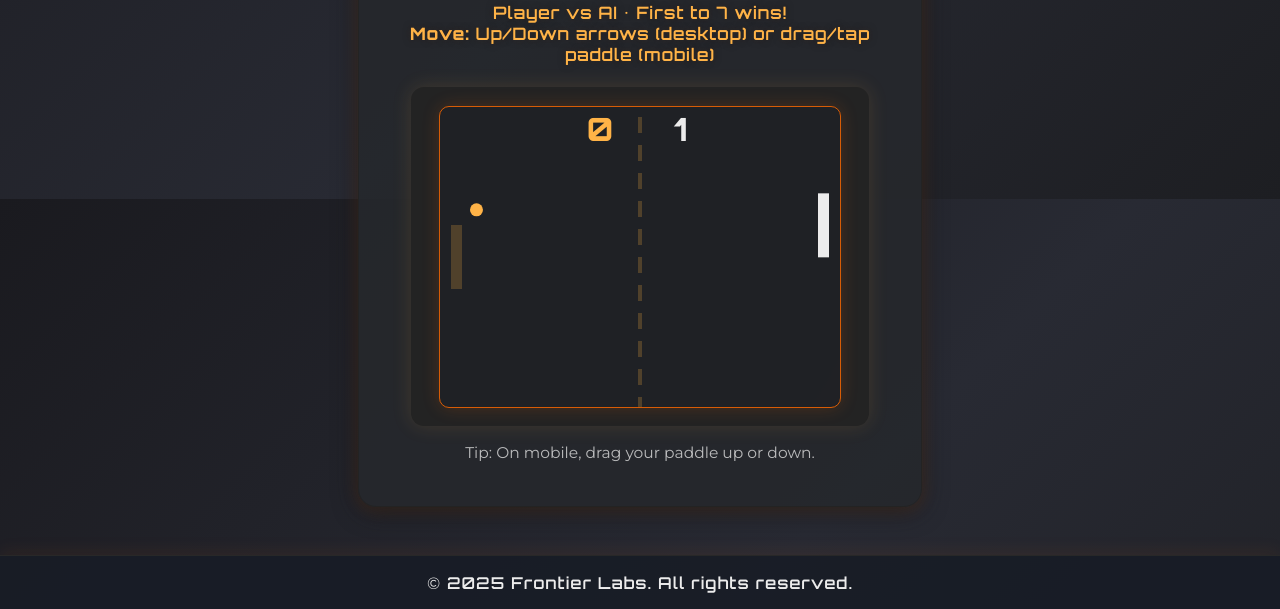
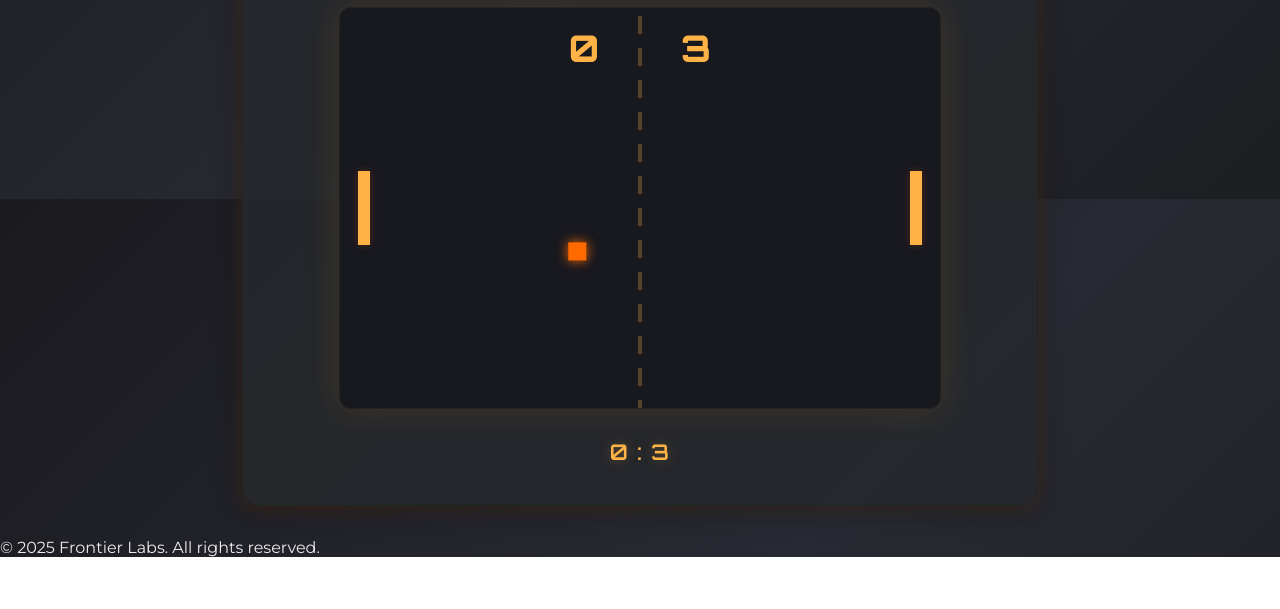
Before and after one commit to JamesSetters/frontierlabco.com, a plain HTML site: page code.html in a window 1280 px wide. Shown: the part 601-1210 px from the top of the page. After the commit the page ends 1158 px from the top, so only its background shows below. Drawn offline with Linux system fonts and the light colour scheme.

Commit message:
Update code.html

```diff
--- a/code.html
+++ b/code.html
@@ -2,7 +2,7 @@
 <html lang="en">
 <head>
   <meta charset="UTF-8">
-  <title>Frontier Labs • Code</title>
+  <title>Frontier Labs • Code Pong</title>
   <meta name="viewport" content="width=device-width, initial-scale=1.0">
   <!-- Futuristic Google Font -->
   <link href="https://fonts.googleapis.com/css2?family=Orbitron:wght@600;800&family=Montserrat:wght@400;700&display=swap" rel="stylesheet">
@@ -107,7 +107,8 @@
       background: linear-gradient(120deg, #232532 38%, #ff6a0027 62%, #232323 100%);
       border-radius: 0 0 28px 28px;
       box-shadow: 0 6px 40px 0 #1d1e22cc, 0 1.2px 6px #ff6a0012;
-      margin: 0 auto 3rem auto;
+      margin: 0 auto;
+      margin-bottom: 2.5rem;
       max-width: 970px;
       padding: 3.5rem 1.2rem 2.8rem 1.2rem;
       text-align: center;
@@ -140,80 +141,64 @@
       font-family: 'Montserrat', Arial, sans-serif;
       font-weight: 400;
     }
-    .pong-section {
-      max-width: 520px;
-      margin: 2.4rem auto;
-      padding: 2rem 1.3rem 2.7rem 1.3rem;
-      background: var(--panel-glass);
-      border-radius: 18px;
-      box-shadow: 0 4px 24px 0 #181818cc, 0 2px 16px 0 #ff6a0033;
-      border: 1.1px solid #232323;
-      text-align: center;
-      position: relative;
-      transition: background 0.3s;
-    }
-    .pong-section h2 {
-      color: var(--orange);
-      font-size: 2.1rem;
-      margin-bottom: 1.1rem;
-      font-weight: 700;
-      letter-spacing: 1.2px;
-      font-family: 'Orbitron', 'Montserrat', Arial, sans-serif;
-      text-shadow: 0 0 6px #ffb34740;
-      margin-top: 0;
-    }
-    .pong-instructions {
-      font-size: 1.07rem;
-      color: #ffb347;
-      font-family: 'Orbitron', 'Montserrat', Arial, sans-serif;
-      margin-bottom: 1.4rem;
-      letter-spacing: 0.7px;
-      text-shadow: 0 0 7px #232323, 0 0 6px #ff6a0011;
-    }
-    .pong-canvas-wrapper {
+    .pong-container {
       display: flex;
       justify-content: center;
       align-items: center;
-      margin: 0 auto;
-      background: #232323;
-      border-radius: 13px;
-      padding: 1.2rem;
-      box-shadow: 0 0 20px #ffb34722;
-      max-width: 420px;
+      margin: 2.2rem auto 2rem auto;
+      background: var(--panel-glass);
+      border-radius: 18px;
+      box-shadow: 0 4px 24px 0 #181818cc, 0 2px 16px 0 #ff6a0035;
+      padding: 2.5rem 2rem;
+      border: 1.2px solid #232323;
+      max-width: 730px;
+      min-height: 480px;
+      flex-direction: column;
+    }
+    .pong-title {
+      color: var(--orange);
+      font-size: 2rem;
+      font-family: 'Orbitron', 'Montserrat', Arial, sans-serif;
+      letter-spacing: 1.1px;
+      margin-bottom: 1.1rem;
+      text-shadow: 0 0 8px #ffb34755;
+    }
+    .pong-controls {
+      font-family: 'Montserrat', Arial, sans-serif;
+      font-size: 1.1rem;
+      margin-bottom: 0.7rem;
+      color: var(--grey);
+      letter-spacing: 0.8px;
+      text-align: center;
     }
     canvas#pong {
+      background: #18181f;
+      border-radius: 12px;
+      box-shadow: 0 0 32px 2px #ffb34722, 0 2px 8px #232323aa;
+      border: 1.5px solid #232323;
+      margin-top: 1rem;
+      margin-bottom: 0.8rem;
       display: block;
-      margin: 0 auto;
-      border-radius: 9px;
-      background: linear-gradient(120deg, #232323 90%, #ff6a0011 100%);
-      box-shadow: 0 0 18px #ff6a0035;
-      outline: 1.5px solid #ff6a00cc;
-      border: none;
+      max-width: 100%;
     }
-    .pong-mobile {
-      font-size: 0.97rem;
-      color: #ececec;
-      margin: 1.1rem auto 0 auto;
-      font-family: 'Montserrat', Arial, sans-serif;
-      opacity: 0.75;
+    .pong-score {
+      color: var(--yellow);
+      font-size: 1.35rem;
+      font-family: 'Orbitron', 'Montserrat', Arial, sans-serif;
+      margin: 1rem auto 0 auto;
+      letter-spacing: 1.4px;
+      text-align: center;
+      text-shadow: 0 0 12px #ffb34744;
     }
-    footer {
-      background: var(--nav-glass);
-      color: var(--grey);
-      text-align: center;
-      padding: 1.1rem 0 1rem 0;
-      margin-top: 3rem;
-      font-size: 1.02rem;
-      letter-spacing: 1px;
-      border-top: 1px solid #282828;
-      box-shadow: 0 -4px 18px 0 #ff6a0011;
-      font-family: 'Orbitron', 'Montserrat', Arial, sans-serif;
+    @media (max-width: 900px) {
+      .pong-container { padding: 1.3rem 0.6rem; min-height: 360px;}
     }
     @media (max-width: 700px) {
       nav { flex-direction: column; gap: 0.5rem; }
       .logo { font-size: 1.45rem; }
-      .pong-section { padding: 1.1rem 0.3rem 1.7rem 0.3rem; }
-      .pong-canvas-wrapper { padding: 0.5rem; }
+      .pong-title { font-size: 1.25rem; }
+      .pong-score { font-size: 1.1rem; }
+      .pong-container { padding: 0.7rem 0.1rem; }
     }
   </style>
 </head>
@@ -232,199 +217,211 @@
   </header>
 
   <div class="hero">
-    <h1>Playable Pong • Frontier Labs Code</h1>
+    <h1>Pong Game (Playable!)</h1>
     <p>
-      Try out a fully playable Pong game, made just for this site.<br>
-      <span style="color: #fff; font-weight:700;">Arrow keys</span> to move (or touch controls on mobile).<br>
-      Coded in pure JS &lt;canvas&gt;, styled for the future.
+      Classic Pong — but in Frontier Labs style.<br>
+      <b>W</b>/<b>S</b> for Left Paddle, <b>↑</b>/<b>↓</b> for Right Paddle.<br>
+      <span style="color:#ffb347;font-weight:700;">First to 7 wins!</span>
     </p>
   </div>
 
-  <section class="pong-section">
-    <h2>Pong Game</h2>
-    <div class="pong-instructions">
-      Player vs AI • First to 7 wins!<br>
-      <b>Move:</b> Up/Down arrows (desktop) <span style="font-weight:400;">or drag/tap paddle (mobile)</span>
+  <div class="pong-container">
+    <div class="pong-title">Play Pong</div>
+    <div class="pong-controls">
+      <b>Left Paddle:</b> W / S &nbsp; | &nbsp;
+      <b>Right Paddle:</b> &#8593; / &#8595; (arrow keys)<br>
+      <span style="font-size:0.95rem; color:#ffb347">Arrow keys won't scroll the page while playing</span>
     </div>
-    <div class="pong-canvas-wrapper">
-      <canvas id="pong" width="400" height="300"></canvas>
-    </div>
-    <div class="pong-mobile">Tip: On mobile, drag your paddle up or down.</div>
-  </section>
+    <canvas id="pong" width="600" height="400"></canvas>
+    <div class="pong-score" id="pong-score"></div>
+  </div>
 
   <footer>
     &copy; 2025 Frontier Labs. All rights reserved.
   </footer>
 
   <script>
-    // --- PONG GAME LOGIC ---
-    const canvas = document.getElementById("pong");
-    const ctx = canvas.getContext("2d");
+    // --- Pong Game Logic ---
 
-    // Game variables
-    const paddleWidth = 11, paddleHeight = 64, ballSize = 13;
-    let playerY = canvas.height / 2 - paddleHeight / 2;
-    let aiY = playerY, ballX = canvas.width/2 - ballSize/2, ballY = canvas.height/2 - ballSize/2;
-    let ballSpeedX = Math.random() > 0.5 ? 3.3 : -3.3, ballSpeedY = 2.7;
-    let playerScore = 0, aiScore = 0;
-    let upPressed = false, downPressed = false;
-    let isGameOver = false;
+    const canvas = document.getElementById('pong');
+    const ctx = canvas.getContext('2d');
 
-    function resetBall(scoredLeft) {
-      ballX = canvas.width / 2 - ballSize / 2;
-      ballY = Math.random() * (canvas.height - ballSize);
-      ballSpeedX = scoredLeft ? 3.3 : -3.3;
-      ballSpeedY = (Math.random() > 0.5 ? 2.7 : -2.7) * (Math.random() + 0.7);
-    }
+    // Colors from site style
+    const COLOR_BG = "#18181f";
+    const COLOR_NET = "#ffb34744";
+    const COLOR_PADDLE = "#ffb347";
+    const COLOR_PADDLE_SHADOW = "#ff6a0033";
+    const COLOR_BALL = "#ff6a00";
+    const COLOR_SCORE = "#ffb347";
+    const COLOR_TEXT = "#ececec";
 
-    function drawRect(x, y, w, h, color) {
-      ctx.fillStyle = color;
-      ctx.fillRect(x, y, w, h);
-    }
+    // Game vars
+    const PADDLE_WIDTH = 12, PADDLE_HEIGHT = 74;
+    const PADDLE_SPEED = 6;
+    const BALL_SIZE = 18;
+    const BALL_SPEED = 3.3; // 50% slower than classic pong (was ~6.6)
+    let leftScore = 0, rightScore = 0, maxScore = 7;
 
-    function drawCircle(x, y, r, color) {
-      ctx.beginPath();
-      ctx.arc(x, y, r, 0, 2*Math.PI);
-      ctx.fillStyle = color;
-      ctx.fill();
-    }
+    let paddleLeft = { x: 18, y: (canvas.height-PADDLE_HEIGHT)/2, vy: 0 };
+    let paddleRight = { x: canvas.width-18-PADDLE_WIDTH, y: (canvas.height-PADDLE_HEIGHT)/2, vy: 0 };
 
-    function drawText(text, x, y, size = 32, color = "var(--orange)", font = "'Orbitron', Arial") {
-      ctx.font = `bold ${size}px ${font}`;
-      ctx.fillStyle = color;
-      ctx.textAlign = "center";
-      ctx.textBaseline = "top";
-      ctx.fillText(text, x, y);
+    let ball = {
+      x: (canvas.width-BALL_SIZE)/2,
+      y: (canvas.height-BALL_SIZE)/2,
+      vx: Math.random() > 0.5 ? BALL_SPEED : -BALL_SPEED,
+      vy: (Math.random()*2-1) * BALL_SPEED
+    };
+
+    let keys = {};
+
+    function resetBall(direction = 1) {
+      ball.x = (canvas.width-BALL_SIZE)/2;
+      ball.y = (canvas.height-BALL_SIZE)/2;
+      // Randomize y velocity, keep speed
+      let angle = (Math.random()-0.5)*Math.PI/2;
+      let speed = BALL_SPEED;
+      ball.vx = speed * direction;
+      ball.vy = speed * Math.sin(angle);
     }
 
     function draw() {
-      // Panel BG glass
-      ctx.clearRect(0,0,canvas.width,canvas.height);
-      drawRect(0, 0, canvas.width, canvas.height, "#202226ee");
+      // Background
+      ctx.fillStyle = COLOR_BG;
+      ctx.fillRect(0,0,canvas.width,canvas.height);
 
       // Net
-      for(let i=10;i<canvas.height;i+=28){
-        drawRect(canvas.width/2-2, i, 4, 16, "rgba(255,180,71,0.22)");
+      for(let y=8; y<canvas.height; y+=32) {
+        ctx.fillStyle = COLOR_NET;
+        ctx.fillRect(canvas.width/2-2, y, 4, 18);
       }
 
       // Paddles
-      drawRect(11, playerY, paddleWidth, paddleHeight, "var(--orange)");
-      drawRect(canvas.width-22, aiY, paddleWidth, paddleHeight, "#ececec");
+      [paddleLeft, paddleRight].forEach(pad => {
+        ctx.save();
+        ctx.shadowColor = COLOR_PADDLE_SHADOW;
+        ctx.shadowBlur = 10;
+        ctx.fillStyle = COLOR_PADDLE;
+        ctx.fillRect(pad.x, pad.y, PADDLE_WIDTH, PADDLE_HEIGHT);
+        ctx.restore();
+      });
 
       // Ball
-      drawCircle(ballX+ballSize/2, ballY+ballSize/2, ballSize/2, "#ffb347");
+      ctx.save();
+      ctx.shadowColor = COLOR_BALL;
+      ctx.shadowBlur = 12;
+      ctx.fillStyle = COLOR_BALL;
+      ctx.fillRect(ball.x, ball.y, BALL_SIZE, BALL_SIZE);
+      ctx.restore();
 
-      // Scores
-      drawText(playerScore, canvas.width/2-40, 8, 32, "var(--orange)");
-      drawText(aiScore, canvas.width/2+40, 8, 32, "#ececec");
+      // Score
+      ctx.fillStyle = COLOR_SCORE;
+      ctx.font = "bold 2.3rem Orbitron, Montserrat, Arial";
+      ctx.textAlign = "center";
+      ctx.fillText(leftScore, canvas.width/2-56, 54);
+      ctx.fillText(rightScore, canvas.width/2+56, 54);
 
-      // Game Over
-      if (isGameOver) {
-        drawRect(0,0,canvas.width,canvas.height,"#181818cc");
-        drawText(playerScore > aiScore ? "You Win!" : "AI Wins!", canvas.width/2, canvas.height/2-32, 34, "#ffb347");
-        drawText("Press Space to Play Again", canvas.width/2, canvas.height/2+4, 19, "#ececec");
+      // Win Message
+      if (leftScore >= maxScore || rightScore >= maxScore) {
+        ctx.fillStyle = COLOR_TEXT;
+        ctx.font = "bold 1.8rem Montserrat, Arial";
+        ctx.textAlign = "center";
+        ctx.fillText(
+          leftScore >= maxScore ? "Left Wins!" : "Right Wins!",
+          canvas.width/2, canvas.height/2-18
+        );
+        ctx.font = "1.2rem Montserrat, Arial";
+        ctx.fillText("Press Space to Restart", canvas.width/2, canvas.height/2+24);
       }
     }
 
     function update() {
-      if (isGameOver) return;
+      // Paddle movement (W/S and Up/Down arrows)
+      if (keys['w']) paddleLeft.y -= PADDLE_SPEED;
+      if (keys['s']) paddleLeft.y += PADDLE_SPEED;
+      if (keys['ArrowUp']) paddleRight.y -= PADDLE_SPEED;
+      if (keys['ArrowDown']) paddleRight.y += PADDLE_SPEED;
 
-      // Player movement
-      if (upPressed) playerY -= 6.5;
-      if (downPressed) playerY += 6.5;
-      // Clamp
-      playerY = Math.max(0, Math.min(canvas.height - paddleHeight, playerY));
+      // Stay in bounds
+      paddleLeft.y = Math.max(0, Math.min(canvas.height-PADDLE_HEIGHT, paddleLeft.y));
+      paddleRight.y = Math.max(0, Math.min(canvas.height-PADDLE_HEIGHT, paddleRight.y));
 
-      // AI: follow ball with a bit of delay
-      let aiCenter = aiY + paddleHeight/2;
-      if (ballY+ballSize/2 < aiCenter - 8) aiY -= 4.2 + Math.random();
-      else if (ballY+ballSize/2 > aiCenter + 8) aiY += 4.2 + Math.random();
-      aiY = Math.max(0, Math.min(canvas.height - paddleHeight, aiY));
+      // Ball movement (if not game over)
+      if (leftScore < maxScore && rightScore < maxScore) {
+        ball.x += ball.vx;
+        ball.y += ball.vy;
 
-      // Move ball
-      ballX += ballSpeedX;
-      ballY += ballSpeedY;
+        // Top/bottom wall
+        if (ball.y < 0 || ball.y > canvas.height-BALL_SIZE) {
+          ball.vy *= -1;
+          ball.y = Math.max(0, Math.min(canvas.height-BALL_SIZE, ball.y));
+        }
 
-      // Top/bottom wall
-      if (ballY < 0) { ballY = 0; ballSpeedY *= -1; }
-      if (ballY > canvas.height - ballSize) { ballY = canvas.height - ballSize; ballSpeedY *= -1; }
+        // Paddle collision (left)
+        if (ball.x <= paddleLeft.x+PADDLE_WIDTH &&
+            ball.y+BALL_SIZE > paddleLeft.y &&
+            ball.y < paddleLeft.y+PADDLE_HEIGHT) {
+          ball.x = paddleLeft.x+PADDLE_WIDTH;
+          ball.vx *= -1.08; // Speed up a bit
+          // Add "spin"
+          ball.vy += (ball.y+BALL_SIZE/2-(paddleLeft.y+PADDLE_HEIGHT/2))/14;
+        }
 
-      // Player paddle
-      if (ballX < 11 + paddleWidth && ballY + ballSize > playerY && ballY < playerY + paddleHeight) {
-        ballX = 11 + paddleWidth;
-        ballSpeedX *= -1.11; // bounce, speed up
-        let delta = (ballY + ballSize/2 - (playerY + paddleHeight/2))/32;
-        ballSpeedY += delta;
-      }
+        // Paddle collision (right)
+        if (ball.x+BALL_SIZE >= paddleRight.x &&
+            ball.y+BALL_SIZE > paddleRight.y &&
+            ball.y < paddleRight.y+PADDLE_HEIGHT) {
+          ball.x = paddleRight.x-BALL_SIZE;
+          ball.vx *= -1.08;
+          ball.vy += (ball.y+BALL_SIZE/2-(paddleRight.y+PADDLE_HEIGHT/2))/14;
+        }
 
-      // AI paddle
-      if (ballX+ballSize > canvas.width-22 && ballY + ballSize > aiY && ballY < aiY + paddleHeight) {
-        ballX = canvas.width-22-ballSize;
-        ballSpeedX *= -1.08;
-        let delta = (ballY + ballSize/2 - (aiY + paddleHeight/2))/30;
-        ballSpeedY += delta;
-      }
-
-      // Score
-      if (ballX < 0) {
-        aiScore += 1;
-        if (aiScore >= 7) isGameOver = true;
-        resetBall(true);
-      }
-      if (ballX > canvas.width - ballSize) {
-        playerScore += 1;
-        if (playerScore >= 7) isGameOver = true;
-        resetBall(false);
+        // Score (left misses)
+        if (ball.x < -BALL_SIZE) {
+          rightScore += 1;
+          resetBall(-1);
+        }
+        // Score (right misses)
+        if (ball.x > canvas.width) {
+          leftScore += 1;
+          resetBall(1);
+        }
       }
     }
 
-    function gameLoop() {
+    function loop() {
       update();
       draw();
-      requestAnimationFrame(gameLoop);
+      // Show score below canvas (for mobile users)
+      document.getElementById('pong-score').textContent = `${leftScore} : ${rightScore}`;
+      requestAnimationFrame(loop);
     }
 
-    // Input
-    window.addEventListener("keydown", e => {
-      if (e.key === "ArrowUp") upPressed = true;
-      if (e.key === "ArrowDown") downPressed = true;
-      if (e.key === " " && isGameOver) {
-        playerScore = 0; aiScore = 0; isGameOver = false; resetBall(Math.random() > 0.5);
+    // Controls
+    window.addEventListener('keydown', function(e) {
+      // Prevent arrow key page scroll if playing
+      if (["ArrowUp","ArrowDown"].includes(e.key)) {
+        e.preventDefault();
+      }
+      keys[e.key.toLowerCase()] = true;
+
+      // Space to restart if game ended
+      if ((leftScore >= maxScore || rightScore >= maxScore) && e.key === ' ') {
+        leftScore = 0; rightScore = 0;
+        resetBall(Math.random() > 0.5 ? 1 : -1);
       }
     });
-    window.addEventListener("keyup", e => {
-      if (e.key === "ArrowUp") upPressed = false;
-      if (e.key === "ArrowDown") downPressed = false;
+    window.addEventListener('keyup', function(e) {
+      keys[e.key.toLowerCase()] = false;
     });
 
-    // Touch/mouse drag for mobile
-    let dragging = false, dragOffset = 0;
-    canvas.addEventListener("pointerdown", e => {
-      let rect = canvas.getBoundingClientRect();
-      let y = (e.touches ? e.touches[0].clientY : e.clientY) - rect.top;
-      if (y > playerY && y < playerY + paddleHeight) {
-        dragging = true;
-        dragOffset = y - playerY;
-      }
-    });
-    window.addEventListener("pointermove", e => {
-      if (dragging) {
-        let rect = canvas.getBoundingClientRect();
-        let y = (e.touches ? e.touches[0].clientY : e.clientY) - rect.top;
-        playerY = y - dragOffset;
-        playerY = Math.max(0, Math.min(canvas.height - paddleHeight, playerY));
-      }
-    });
-    window.addEventListener("pointerup", () => dragging = false);
+    // Prevent page scrolling with arrow keys (for accessibility)
+    window.addEventListener('keydown', function(e) {
+      if(["ArrowUp", "ArrowDown", " "].includes(e.key)) e.preventDefault();
+    }, {passive:false});
 
-    // Mobile: stop scrolling when touching canvas
-    canvas.addEventListener("touchstart", e => e.preventDefault(), { passive:false });
-    canvas.addEventListener("touchmove", e => e.preventDefault(), { passive:false });
-    canvas.addEventListener("touchend", e => e.preventDefault(), { passive:false });
-
-    // Start game
-    resetBall(Math.random() > 0.5);
-    gameLoop();
+    // Init
+    resetBall(Math.random() > 0.5 ? 1 : -1);
+    loop();
   </script>
 </body>
 </html>
```
